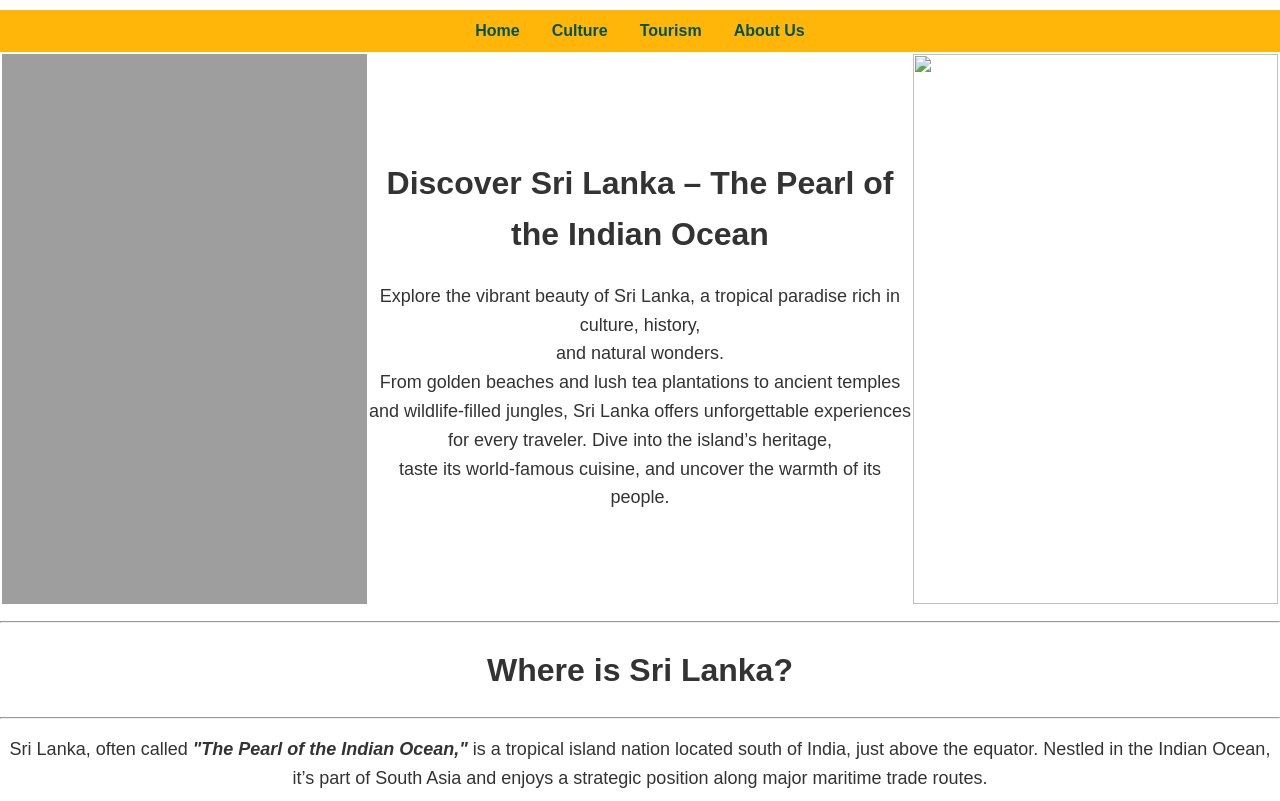
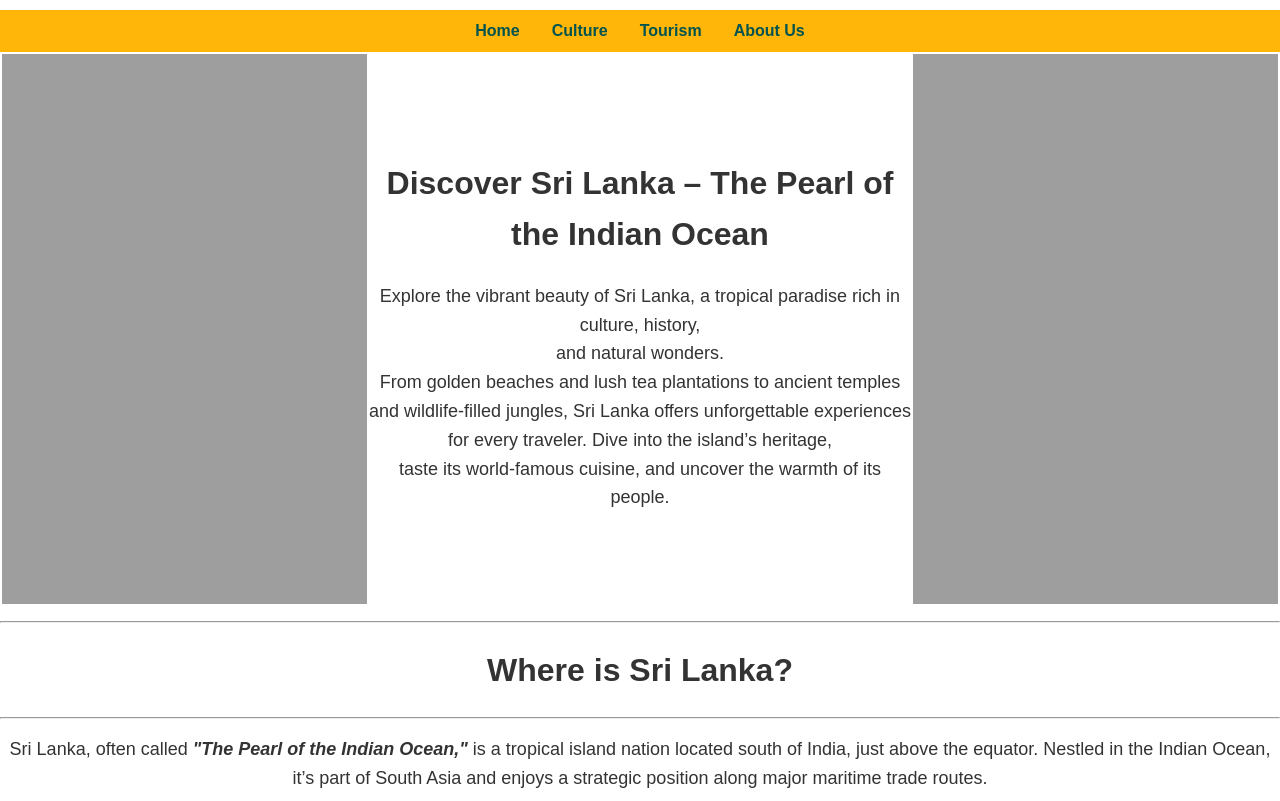
Before and after one commit to hiranya52/SriLanka, a plain HTML site: page index.html in a window 1280 px wide. Shown: the part 752-1553 px from the top of the page. Drawn offline with Linux system fonts and the light colour scheme; the site is published under a folder, as on GitHub Pages, so addresses that start at the root find nothing.

Commit message:
Update index.html

```diff
--- a/index.html
+++ b/index.html
@@ -93,7 +93,7 @@
                 and uncover the warmth
                 of its people.</p></font></center>
             </td>
-            <td><img src="/assets/img/CoconutTrees.jpg" alt="" width="365" height="550"></td>
+            <td><img src="./assets/img/CoconutTrees.jpg" alt="" width="365" height="550"></td>
         </tr>
     </table>
 
```
